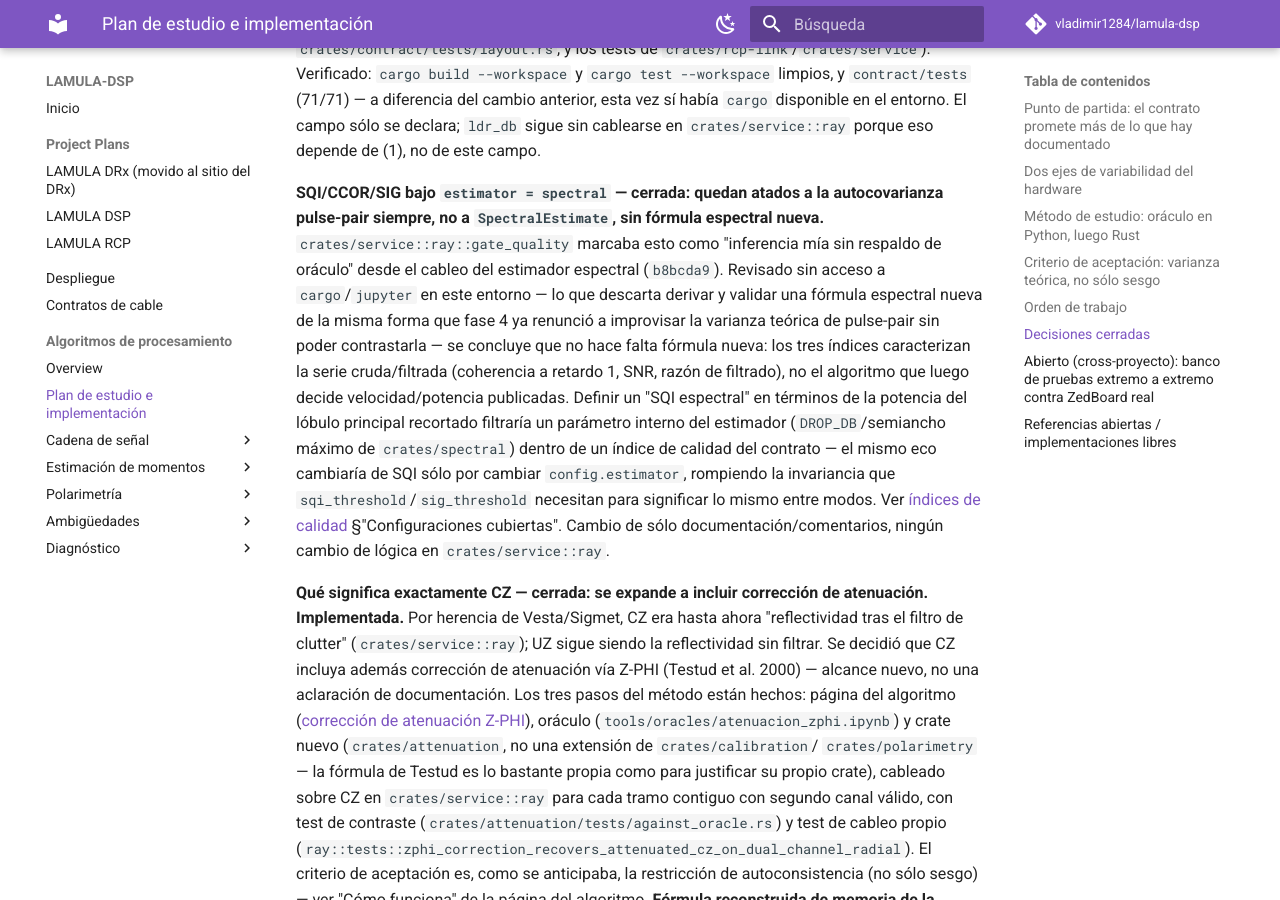
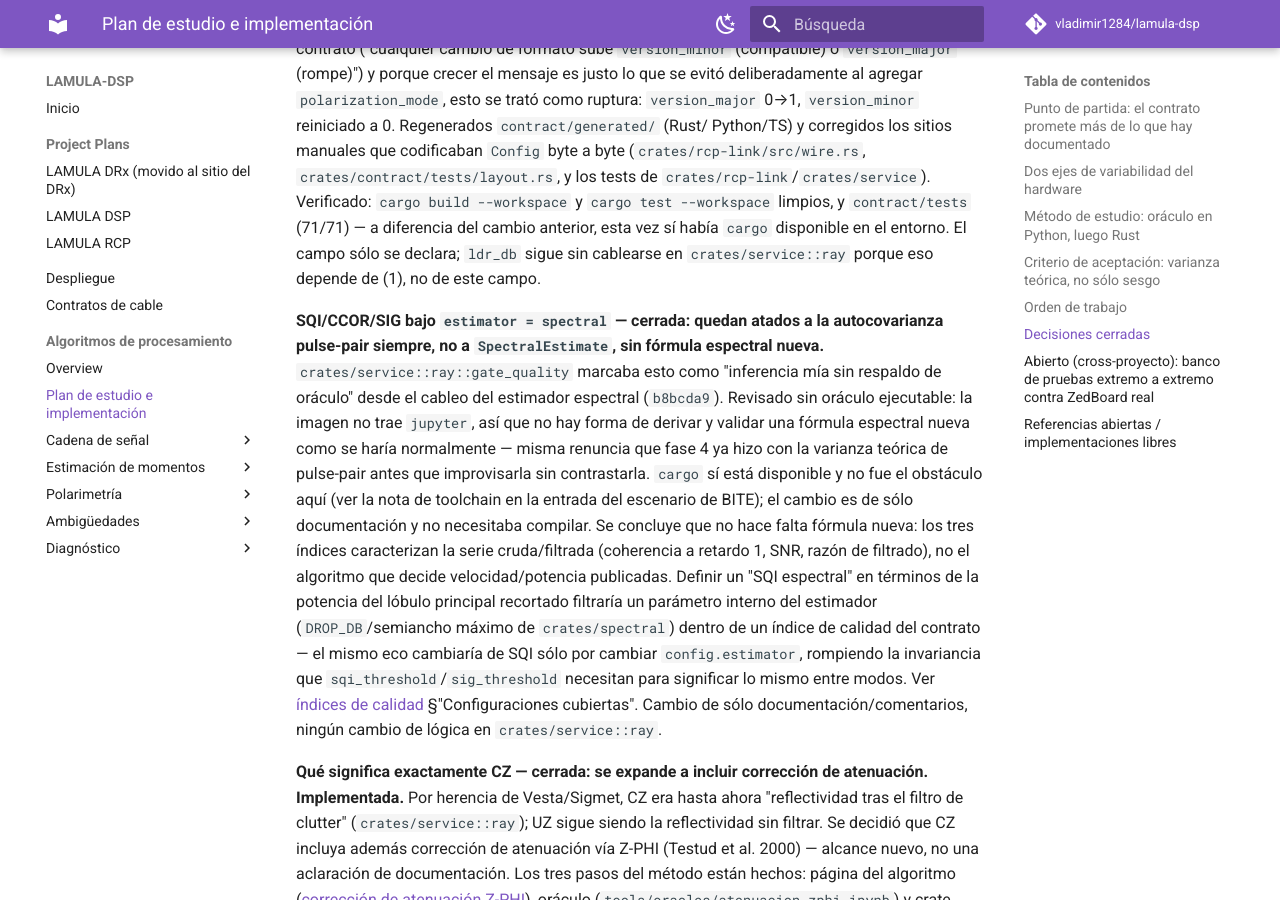
Before and after one commit to vladimir1284/lamula-dsp, an MkDocs documentation site: the page built from docs/algorithms/roadmap.md, in a window 1280 px wide and 900 px high, scrolled down 9121 px. Built offline with MkDocs 1.6.1 and Material for MkDocs 9.7.7, drawn with Linux system fonts in a browser that asks for light colours; comment, search, counter and statistics services are not loaded; some of the changed text lies outside the part shown.

Commit message:
Correct stale "no cargo in this environment" roadmap claims
Two entries blamed a missing cargo for work left unverified. The
toolchain, not the binary, was the problem — diagnosed later in the
BITE scenario entry (rustup had an x86_64 toolchain on an aarch64
host) and already fixed there. Left as written, both entries read as
"this image has no Rust toolchain", which invites skipping the
build/test gate on a false premise.

The polarization_mode entry now points at that diagnosis as the
likely cause, hedged since that session never checked, and notes as
an explicit inference that later green cargo test --workspace runs
covered the same files.

The SQI/CCOR/SIG entry keeps the jupyter half — the image really has
no jupyter, only /usr/bin/python3, so no oracle can be run to derive
a spectral formula — and drops the cargo half: that change is
documentation only and never needed to compile.

Co-Authored-By: Claude Opus 5 (1M context) <noreply@anthropic.com>

```diff
--- a/docs/algorithms/roadmap.md
+++ b/docs/algorithms/roadmap.md
@@ -231,9 +231,14 @@ cableado físico de canales, la de este contrato es declarar el modo. Hecho:
 esquema, regeneración de `contract/generated/` (Rust/Python/TS) y los sitios
 manuales que codificaban `Config` byte a byte (`crates/rcp-link/src/wire.rs`
 y los tests de `crates/rcp-link`/`crates/service`). **Sin verificar**:
-`cargo build`/`cargo test` del workspace — este entorno no tiene `cargo`
-disponible; sólo se corrió la batería de contraste de codegen en Python
-(`contract/tests`, 71/71).
+`cargo build`/`cargo test` del workspace — muy probablemente la misma causa
+que se diagnosticó después (ver la nota de rustup en la entrada del
+escenario de BITE, más abajo: toolchain `x86_64` instalado sobre un host
+`aarch64`), aunque esa sesión no lo comprobó; sólo se corrió la batería de contraste de codegen en Python
+(`contract/tests`, 71/71). **Nota posterior, inferencia**: entradas más
+nuevas sí corrieron `cargo test --workspace` en verde sobre estos mismos
+ficheros, así que en la práctica el hueco quedó cubierto — no se re-corrió
+el gate contra este cambio en aislamiento.
 
 **Lo que este campo NO resuelve todavía, y por qué es tarea aparte**: sólo
 declara el modo, no cablea `polarimetric_moments_alternating`/`ldr_db` en
@@ -433,12 +438,15 @@ el entorno. El campo sólo se declara; `ldr_db` sigue sin cablearse en
 autocovarianza pulse-pair siempre, no a `SpectralEstimate`, sin fórmula
 espectral nueva.** `crates/service::ray::gate_quality` marcaba esto como
 "inferencia mía sin respaldo de oráculo" desde el cableo del estimador
-espectral (`b8bcda9`). Revisado sin acceso a `cargo`/`jupyter` en este
-entorno — lo que descarta derivar y validar una fórmula espectral nueva de
-la misma forma que fase 4 ya renunció a improvisar la varianza teórica de
-pulse-pair sin poder contrastarla — se concluye que no hace falta fórmula
-nueva: los tres índices caracterizan la serie cruda/filtrada (coherencia a
-retardo 1, SNR, razón de filtrado), no el algoritmo que luego decide
+espectral (`b8bcda9`). Revisado sin oráculo ejecutable: la imagen no trae
+`jupyter`, así que no hay forma de derivar y validar una fórmula espectral
+nueva como se haría normalmente — misma renuncia que fase 4 ya hizo con la
+varianza teórica de pulse-pair antes que improvisarla sin contrastarla.
+`cargo` sí está disponible y no fue el obstáculo aquí (ver la nota de
+toolchain en la entrada del escenario de BITE); el cambio es de sólo
+documentación y no necesitaba compilar. Se concluye que no hace falta
+fórmula nueva: los tres índices caracterizan la serie cruda/filtrada
+(coherencia a retardo 1, SNR, razón de filtrado), no el algoritmo que decide
 velocidad/potencia publicadas. Definir un "SQI espectral" en términos de la
 potencia del lóbulo principal recortado filtraría un parámetro interno del
 estimador (`DROP_DB`/semiancho máximo de `crates/spectral`) dentro de un
```
